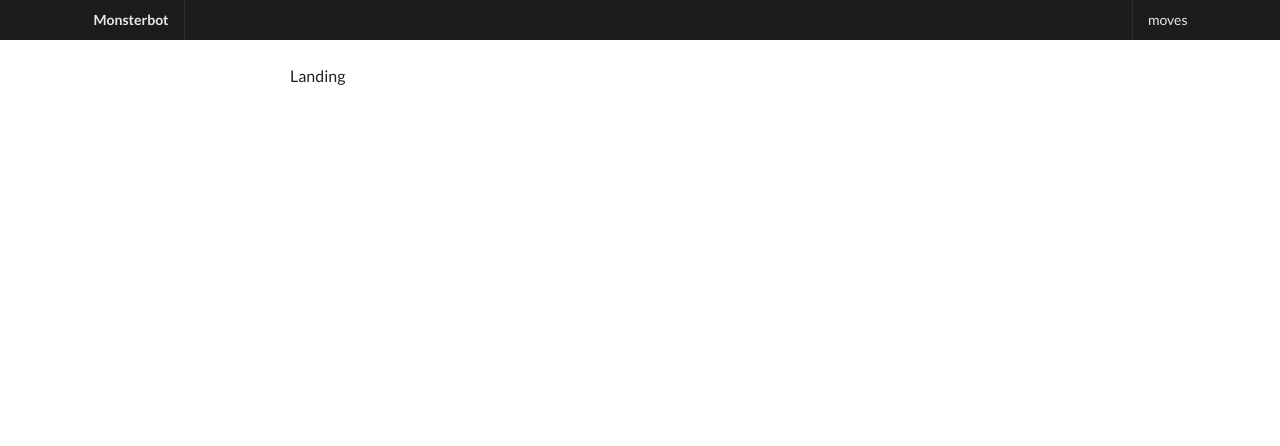
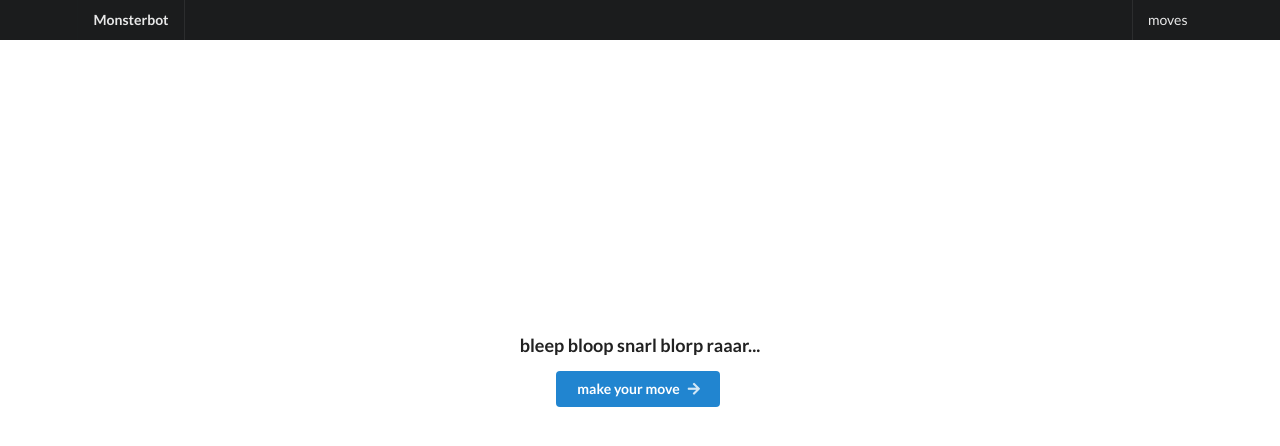
Before and after one commit to brian-frederick/discord-monsterbot-ui, a React (Create React App) app: page / in a window 1280 px wide. Shown: the top 446 px of the page. Built offline with nearby package versions, Linux system fonts and the light colour scheme.

Commit message:
added landing

```diff
--- a/src/actions/index.js
+++ b/src/actions/index.js
@@ -24,7 +24,7 @@ export const createMove = move => async dispatch => {
 };
 
 export const editMove = move => async dispatch => {
-  const response = await moves.put(`/${move.key}`, { move: move });
+  const response = await moves.put(`/${move.key}`, { params: { move: move } });
   dispatch({ type: EDIT_MOVE, payload: response.data });
 };
 
--- a/src/components/Landing.js
+++ b/src/components/Landing.js
@@ -1,7 +1,24 @@
 import React from 'react';
 
-const Landing = () => {
-  return <div>Landing</div>;
+const Landing = ({history}) => {
+
+  const onClick = () => {
+    history.push('/moves/new');
+  }
+
+  return (
+    <div id="landing" className="ui vertical masthead center aligned segment">
+      <div className="ui container">
+        <div className="ui text container">
+          <h3>bleep bloop snarl blorp raaar...</h3>
+          <div onClick={onClick} className="ui primary button">
+            make your move
+            <i className=" right arrow icon"></i>
+          </div>
+        </div>
+      </div>
+    </div>
+  );
 };
 
 export default Landing;
--- a/src/components/common/Dropdown.js
+++ b/src/components/common/Dropdown.js
@@ -34,7 +34,6 @@ const Dropdown = ({name, options, selected, onSelectedChange, label }) => {
   });
 
   const selectedOption = selectedValue => {
-    console.log('finding selected Option for', selectedValue)
     return options.find(o => o.value === selectedValue)
   };
 
--- a/src/components/common/Header.js
+++ b/src/components/common/Header.js
@@ -4,7 +4,7 @@ const Header = () => {
   return (
     <div className="ui fixed inverted menu">
       <div className="ui container">
-        <div className="header item">Monsterbot</div>
+        <a className="header item" href="/">Monsterbot</a>
         <a className="item right floated" href="/moves/list">moves</a>
       </div>
     </div>
--- a/src/components/common/Modal.js
+++ b/src/components/common/Modal.js
@@ -12,7 +12,6 @@ class Modal extends React.Component {
   }
 
   render() {
-    console.log(this.props);
     if (!this.props.modal.isActive) {
       return null;
     } else {
--- a/src/components/moves/MoveForm.js
+++ b/src/components/moves/MoveForm.js
@@ -9,6 +9,7 @@ export default class MoveForm extends React.Component {
   constructor(props) {
     super(props);
 
+    console.log('props in form', props);
     // we do a one time copy of the initial state of parent's move.
     // this allows us to reuse the same form for edit and create.
     this.state = {
@@ -76,7 +77,7 @@ export default class MoveForm extends React.Component {
   render() {
     return (
       <div>
-        <h1 className="ui header center aligned">Create A Move</h1>
+        <h3 className="ui header center aligned">Create A Move</h3>
 
         <form className="ui form" onSubmit={this.onSubmit}>
 
--- a/src/components/moves/pages/MoveCreate.js
+++ b/src/components/moves/pages/MoveCreate.js
@@ -32,7 +32,7 @@ class MoveCreate extends React.Component {
 
   render() {
     if (this.state.loading) {
-       return  <Loading />
+       return  <Loading />;
     } else {
       return (
         <div>
--- a/src/components/moves/pages/MoveEdit.js
+++ b/src/components/moves/pages/MoveEdit.js
@@ -1,7 +1,44 @@
 import React from 'react';
+import { connect } from 'react-redux';
+import MoveForm from '../MoveForm';
+import Loading from '../../common/Loading';
+import { editMove, fetchMove } from '../../../actions';
 
-const MoveEdit = () => {
-  return <div>MoveEdit</div>;
+class MoveEdit extends React.Component {
+  state = {
+    loading: false,
+  };
+
+  componentDidMount() {
+    this.props.fetchMove(this.props.match.params.key);
+  }
+
+
+  onFormSubmit = async formVals => {
+    this.setState({ loading: true });
+    console.log('submitting values: ', formVals);
+    await this.props.editMove(formVals);
+    this.props.history.push('/moves/list');
+  };
+
+  render() {
+    if (this.state.loading || !this.props.move) {
+       return  <Loading />;
+    } else {
+      return (
+        <div>
+          <MoveForm
+            move={this.props.move}
+            onFormSubmit={this.onFormSubmit}
+          />
+        </div>
+      );
+    }
+  };
 };
 
-export default MoveEdit;
+const mapStateToProps = (state, ownProps) => {
+  return { move: state.moves[ownProps.match.params.key]};
+}
+
+export default connect(mapStateToProps, { fetchMove, editMove })(MoveEdit);
--- a/src/components/moves/pages/MoveList.js
+++ b/src/components/moves/pages/MoveList.js
@@ -1,8 +1,9 @@
 import React from 'react';
 import { connect } from 'react-redux';
 
+import Loading from '../../common/Loading';
+import MoveAdminOptions from '../MoveAdminOptions'
 import { fetchMoves } from '../../../actions';
-import MoveAdminOptions from '../MoveAdminOptions';
 
 class MoveList extends React.Component {
   componentDidMount() {
@@ -25,18 +26,16 @@ class MoveList extends React.Component {
 
   render() {
     if (this.props.moves.length < 1) {
-      return (
-        <div className="ui container">
-          <div className="ui dimmer active">
-            <div className="ui large text loader">beep boop raaar</div>
-          </div>
-          <p></p>
-        </div>
-      );
+      return <Loading />;
     } else {
       return (
         <div>
-          <h2>Moves</h2>
+          <h3>
+            Moves
+            <a href="/moves/new">
+              <i className="plus icon right" />
+            </a>
+          </h3>
           <table className="ui very basic table">
             <tbody >
               {this.renderList()}
--- a/src/styles/Segment.css
+++ b/src/styles/Segment.css
@@ -7,6 +7,13 @@
 /* container */
 .main {
   margin-top: 4em;
+}
+
+#landing {
+  left: 0;
+  position: absolute;
+  right: 0;
+  top: 40%;
 }
 
 /* CreateMove */
@@ -24,7 +31,10 @@
 }
 
 .admin-option {
+  margin-left: 25px;
+}
+
+a {
+  text-decoration: none;
   color: rgba(0,0,0,.87);
-  margin-left: 25px;
-  text-decoration: none;
 }
```
